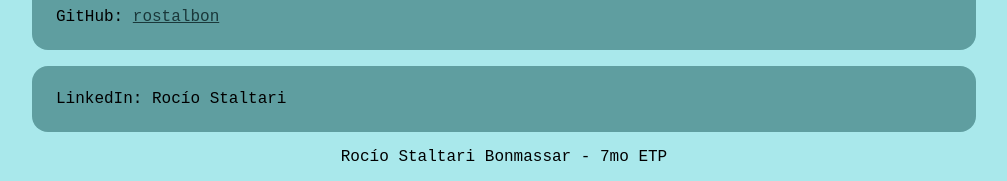
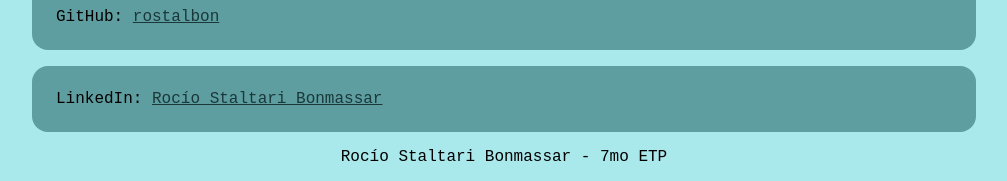
Before and after one commit to rostalbon/actividad-angular, an Angular app: page /contact in a window 1280 px wide. Shown: the part 432-613 px from the top of the page, without its empty margins (136-1143 px from the left). Built offline with nearby package versions, Linux system fonts and the light colour scheme.

Commit message:
Se modificó contact.html

```diff
--- a/src/app/contact/contact.html
+++ b/src/app/contact/contact.html
@@ -2,5 +2,5 @@
     <p>Teléfono: +54 2945 41-4794</p>
     <p>Email: rostalbon@gmail.com</p>
     <p>GitHub: <a href="https://github.com/rostalbon">rostalbon</a></p>
-    <p>LinkedIn: Rocío Staltari</p>
+    <p>LinkedIn: <a href="https://www.linkedin.com/in/rocío-staltari-bonmassar-23454b401">Rocío Staltari Bonmassar</a></p>
 </div>
```
